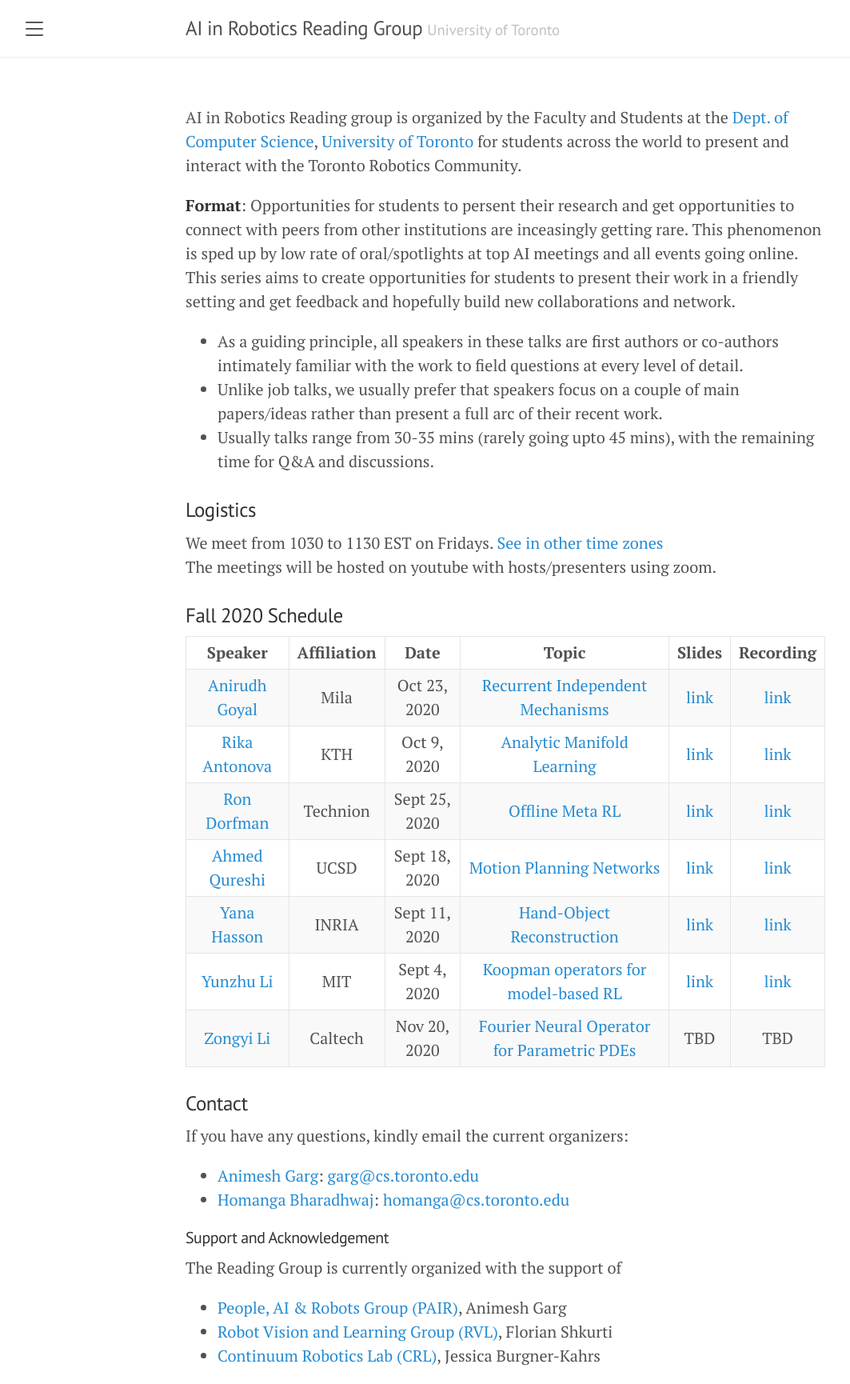
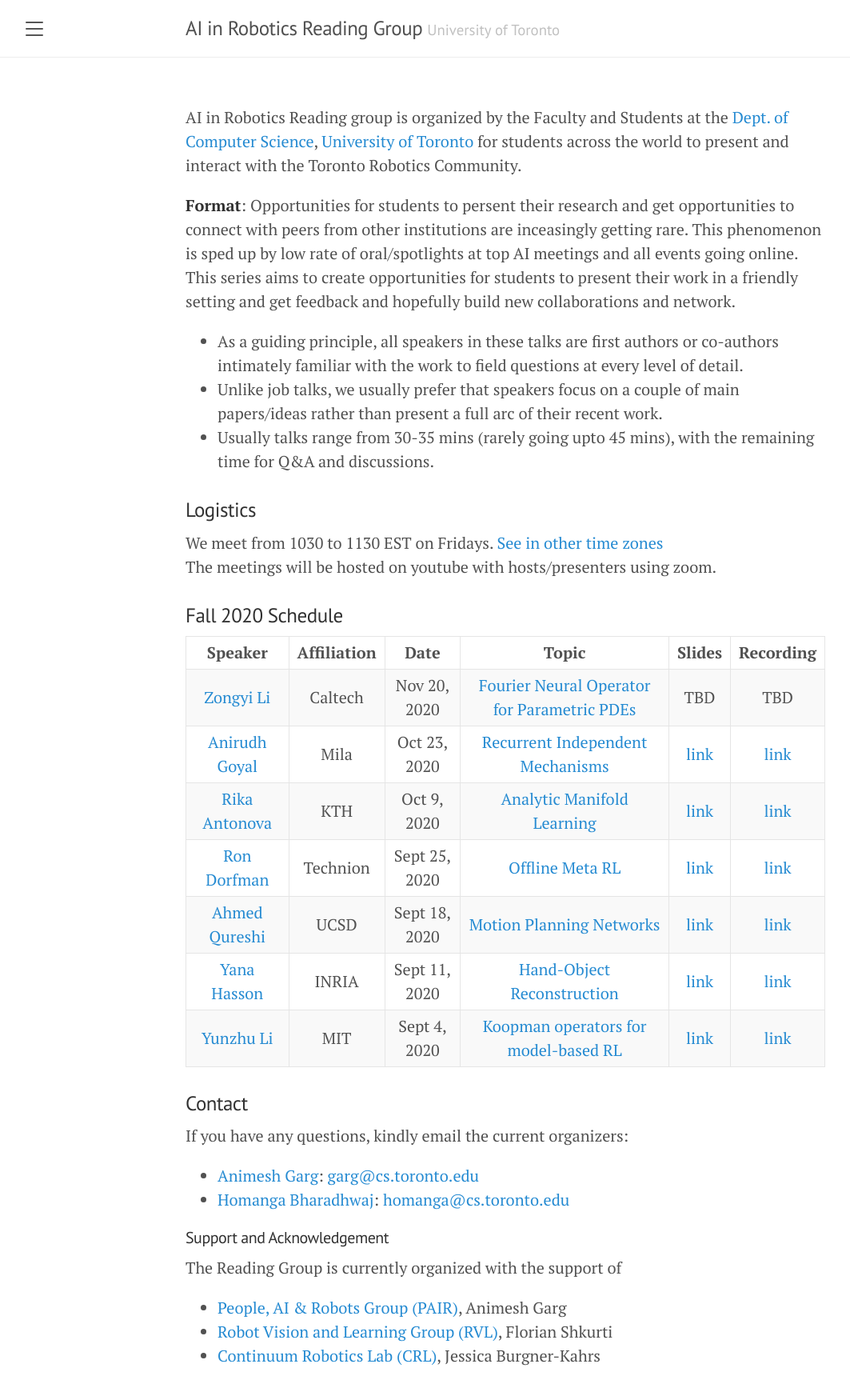
Before and after one commit to uoft-cs-robotics/toronto-air, a Jekyll site: the page built from index.md, in a window 1280 px wide. Shown: the whole page at 80% size, without its empty margins (8-1071 px from the left). Built offline with Jekyll 4.4.1, drawn with Linux system fonts in a browser that asks for light colours.

```diff
--- a/index.md
+++ b/index.md
@@ -23,13 +23,13 @@ The meetings will be hosted on youtube with hosts/presenters using zoom.
 
 | Speaker      | Affiliation | Date      | Topic | Slides       |    Recording     |
 | :----:       |    :----:   |        :----: |     :----: |       :----: |  :----:|
+| [Zongyi Li](https://zongyi-li.github.io/)      | Caltech       | Nov 20, 2020   | [Fourier Neural Operator for Parametric PDEs](https://arxiv.org/abs/2010.08895)    |  TBD   |   TBD    |
 | [Anirudh Goyal](https://anirudh9119.github.io/)  | Mila        | Oct 23, 2020     |  [Recurrent Independent Mechanisms](https://arxiv.org/abs/1909.10893)  | [link](public/assets/files/anirudh.pdf)     |     [link](https://www.youtube.com/watch?v=qNXMrQXwnWk&feature=youtu.be)      |
 | [Rika Antonova](https://www.kth.se/profile/antonova/)  | KTH        | Oct 9, 2020     |  [Analytic Manifold Learning](https://arxiv.org/abs/2006.08718)  | [link](public/assets/files/rika.pdf)     |     [link](https://youtu.be/W41p76Q03nI)      |
 | [Ron Dorfman](https://il.linkedin.com/in/ron-dorfman-756b9a13a) | Technion | Sept 25, 2020 | [Offline Meta RL](https://arxiv.org/abs/2008.02598) | [link](public/assets/files/ron.pdf) | [link](https://www.youtube.com/watch?v=2euljG6qUmM&list=PLmZO8uKINti8d8BdsEr8rs0dzPjg0ihzw&index=4) |
 | [Ahmed Qureshi](https://qureshiahmed.github.io/) | UCSD | Sept 18, 2020 | [Motion Planning Networks](https://arxiv.org/abs/1806.05767) | [link](public/assets/files/MPNet_AhmedQureshi.pdf) | [link](https://www.youtube.com/watch?v=x5hf-gjdQaA&list=PLmZO8uKINti8d8BdsEr8rs0dzPjg0ihzw&index=4) |
 | [Yana Hasson](https://hassony2.github.io/)   | INRIA        | Sept 11, 2020     |  [Hand-Object Reconstruction](https://hassony2.github.io/handobjectconsist.html)  | [link](https://www.rocq.inria.fr/cluster-willow/yhasson/presentations/2020_09_11_handobj/)     |     [link](https://www.youtube.com/watch?v=gAqIngwZN0E)      |
 | [Yunzhu Li](https://people.csail.mit.edu/liyunzhu/)      | MIT       | Sept 4, 2020   | [Koopman operators for model-based RL](https://openreview.net/forum?id=H1ldzA4tPr)    |  [link](public/assets/files/yunzhu_li_koopman.pdf)   |    [link](https://www.youtube.com/watch?v=y_j53bkKzq8)      |
-| [Zongyi Li](https://zongyi-li.github.io/)      | Caltech       | Nov 20, 2020   | [Fourier Neural Operator for Parametric PDEs](https://arxiv.org/abs/2010.08895)    |  TBD   |   TBD    |
 
 
 
```
